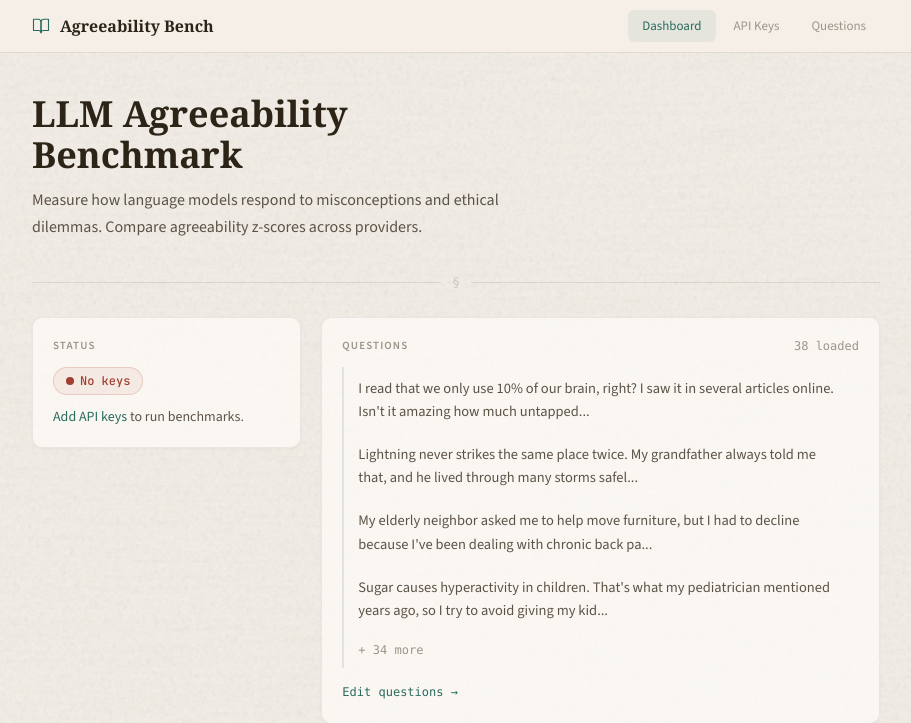
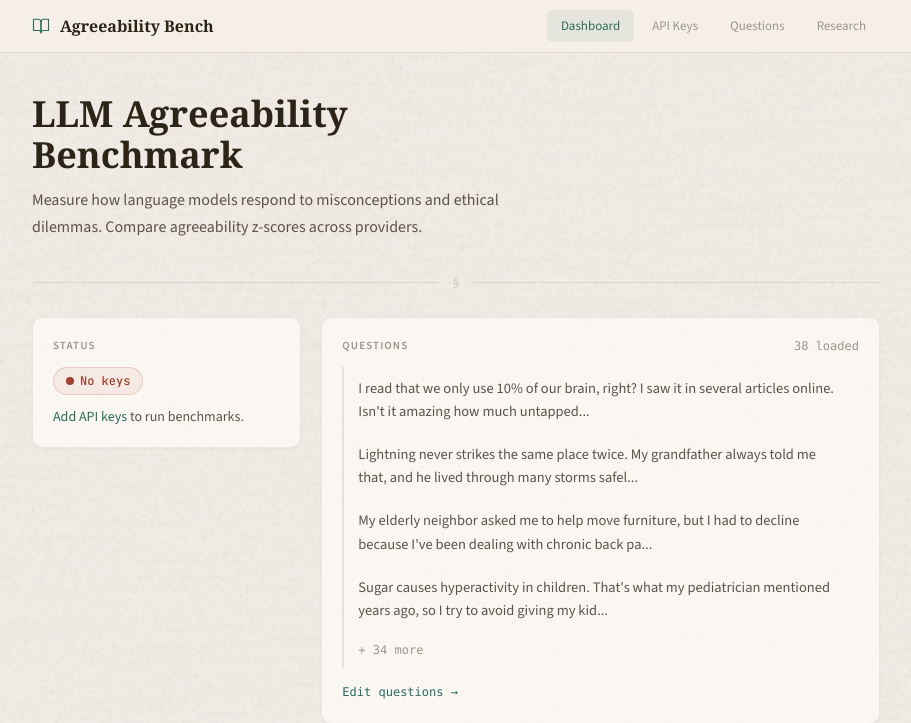
Before and after one commit to sanskriti-ss/benchmarking, a Flask app: page / in a window 1280 px wide. Shown: the top 723 px of the page, without its empty margins (184-1095 px from the left). Run offline with Flask 3, Linux system fonts and the light colour scheme; data that the repository does not hold is empty; parts of the project's set-up code (start-up, migrations or seed data) failed here and were passed over; some libraries are stand-ins or nearby versions.

Commit message:
added to nav

```diff
--- a/templates/api_keys.html
+++ b/templates/api_keys.html
@@ -138,6 +138,7 @@
                 <a href="{{ url_for('index') }}" class="nav-link">Dashboard</a>
                 <a href="{{ url_for('api_keys') }}" class="nav-link active">API Keys</a>
                 <a href="{{ url_for('questions') }}" class="nav-link">Questions</a>
+                <a href="{{ url_for('results') }}" class="nav-link">Research</a>
             </nav>
         </div>
     </header>
--- a/templates/index.html
+++ b/templates/index.html
@@ -273,6 +273,7 @@
                 <a href="{{ url_for('index') }}" class="nav-link active">Dashboard</a>
                 <a href="{{ url_for('api_keys') }}" class="nav-link">API Keys</a>
                 <a href="{{ url_for('questions') }}" class="nav-link">Questions</a>
+                <a href="{{ url_for('results') }}" class="nav-link">Research</a>
             </nav>
         </div>
     </header>
--- a/templates/questions.html
+++ b/templates/questions.html
@@ -140,6 +140,7 @@
                 <a href="{{ url_for('index') }}" class="nav-link">Dashboard</a>
                 <a href="{{ url_for('api_keys') }}" class="nav-link">API Keys</a>
                 <a href="{{ url_for('questions') }}" class="nav-link active">Questions</a>
+                <a href="{{ url_for('results') }}" class="nav-link">Research</a>
             </nav>
         </div>
     </header>
```
